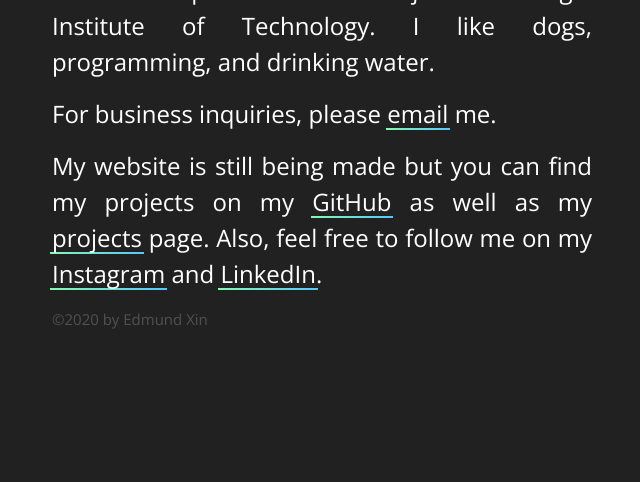
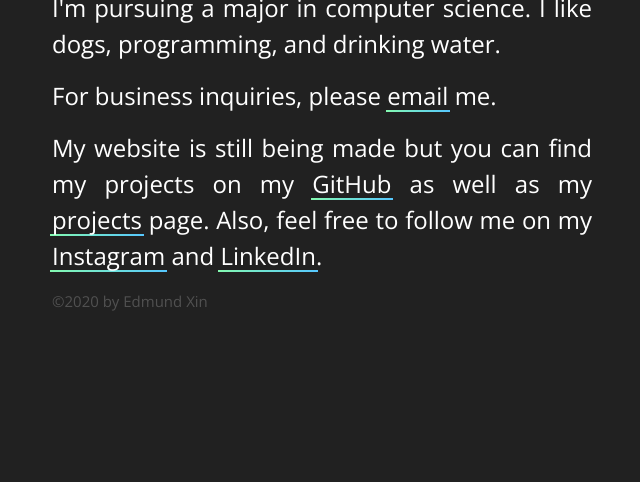
Before and after one commit to its-edmund/old-personal-website, a plain HTML site: page index.html in a window 1280 px wide. Shown: the part 318-800 px from the top of the page, without its empty margins (33-673 px from the left). Drawn offline with nearby package versions, Linux system fonts and the light colour scheme.

Commit message:
fix: college message

```diff
--- a/index.html
+++ b/index.html
@@ -35,8 +35,7 @@
           <div id="highlight">
             <div id="fade" style="--delay: 2s;">
               <p>
-                I'm a Computer Science major at Georgia
-                Institute of Technology. I like dogs,
+                I'm pursuing a major in computer science. I like dogs,
                 programming, and drinking water.
               </p>
               <p>
```
